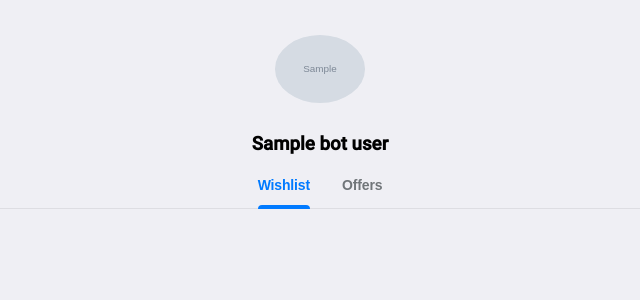
After one commit to sSimuSs/birgo, a Django app: template templates/tg-mini-app/user/detail.html in a window 1280 px wide. The commit adds this page. Shown: the top 300 px of the page, without its empty margins (320-960 px from the left). Run offline with Django 5.2, Linux system fonts and the light colour scheme; the template is opened without the code that fills it: most values are stand-ins (such as "Sample title", 1, 10 or a date in 2020); grey boxes marked "Sample" are stand-in pictures; some libraries are stand-ins or nearby versions.

Commit message:
user detail page

```diff
--- a/offers/admin.py
+++ b/offers/admin.py
@@ -8,4 +8,5 @@ class OfferAdmin(admin.ModelAdmin):
     """ Admin for Offer model """
     list_display = ("id", "user", "lot", "created_at", "status")
     list_filter = ("status",)
-    search_fields = ("id", "user__first_name", "user__last_name", "user__id", "lot__id", "lot__title")
+    search_fields = ("id", "user__first_name", "user__last_name", "user__id",
+                     "lot__id", "lot__title")
--- a/offers/models.py
+++ b/offers/models.py
@@ -4,6 +4,7 @@ from offers.constants import OFFER_STATUSES
 
 
 class Offer(models.Model):
+    """ User lots' offer model class """
     lot = models.ForeignKey("lots.UserLot", on_delete=models.CASCADE)
     user = models.ForeignKey("users.User", on_delete=models.CASCADE)
     price = models.FloatField()
--- a/telegram/urls.py
+++ b/telegram/urls.py
@@ -2,11 +2,13 @@ from django.urls import path
 from django.conf.urls.i18n import i18n_patterns
 
 from telegram.views import (
-    home, aut_error, init, validate_user
+    home, user_detail,
+    aut_error, init, validate_user
 )
 
 urlpatterns = i18n_patterns(
     path('tg/init/', init, name='tg_init'),
     path('tg/', home, name='tg_home'),
+    path('tg/user/<int:pk>', user_detail, name='tg_user_detail'),
     path('tg/auth_error/', aut_error, name='tg_auth_error'),
 ) + [path('tg/validate_user/', validate_user, name="validate_user")]
--- a/telegram/views.py
+++ b/telegram/views.py
@@ -24,6 +24,11 @@ def home(request, bot_user: BotUser, *args, **kwargs):
     lots = UserLot.objects.filter(status=5).order_by("-id")
     print(bot_user)
     return render(request, "tg-mini-app/home.html", locals() | kwargs)
+
+@tg_pages("User")
+def user_detail(request, bot_user: BotUser, *args, **kwargs):
+    kwargs["page_title"] += f": {bot_user.get_display_name()}"
+    return render(request, "tg-mini-app/user/detail.html", locals() | kwargs)
 
 def aut_error(request, *args, **kwargs):
     """ Error page view for 'Authentication Error' """
--- a/templates/tg-mini-app/home.html
+++ b/templates/tg-mini-app/home.html
@@ -14,7 +14,7 @@
                 </svg>
                 <input type="text" name="search" class="br_12px" style="padding-left: 33px" value="{{ request.GET.search }}" placeholder="{% translate 'search' %}">
             </div>
-            <a href="#" class="d_flex">
+            <a href="{% url 'tg_user_detail' bot_user.id %}" class="d_flex">
                 <img src="{{ bot_user.photo_url }}" alt="" style="width: 40px; height: 40px; border-radius: 50%; object-fit: cover;">
             </a>
         </div>
--- /dev/null
+++ b/templates/tg-mini-app/user/detail.html
@@ -0,0 +1,36 @@
+{% extends "tg-mini-app/base.html" %}
+{% load i18n %}
+{% block content %}
+<div class="app_page">
+    <div class="chat_detail_container">
+        <div class="chat_header">
+                <div>
+                    <div class="chat_photo">
+                        {% if bot_user.photo_url %}
+                        <img src="{{ bot_user.photo_url }}" alt="" width="90px">
+                        {% endif %}
+                    </div>
+                    <h3>{{ bot_user.get_display_name }}</h3>
+                </div>
+        </div>
+    </div>
+    <div class="tab_buttons bg_transparent justify_content_center">
+        <button type="button" {% if request.GET.section is None %}class="active"{% endif %} onclick="window.location='?'">
+            {% translate 'Wishlist' %}
+        </button>
+        <button type="button" {% if request.GET.section == "offers" %}class="active"{% endif %} onclick="window.location='?section=offers'">
+            {% translate 'Offers' %}
+        </button>
+    </div>
+</div>
+<script>
+TelegramData.BackButton.onClick(function () {
+    window.location.href = '{% url "tg_home" %}';
+});
+TelegramData.BackButton.show();
+
+if (TelegramData.MainButton) {
+    TelegramData.MainButton.hide();
+}
+</script>
+{% endblock %}
--- a/wishr/static/app/css/telegram.css
+++ b/wishr/static/app/css/telegram.css
@@ -999,6 +999,10 @@ input[type="radio"]:disabled+label {
     justify-items: left !important;
 }
 
+.justify_content_center {
+    justify-content: center !important;
+}
+
 .text_left {
     text-align: left!important;
 }
```
Also changed, not shown: wishr/locale/ru/LC_MESSAGES/django.po, wishr/locale/uz/LC_MESSAGES/django.po, 2 other files.
